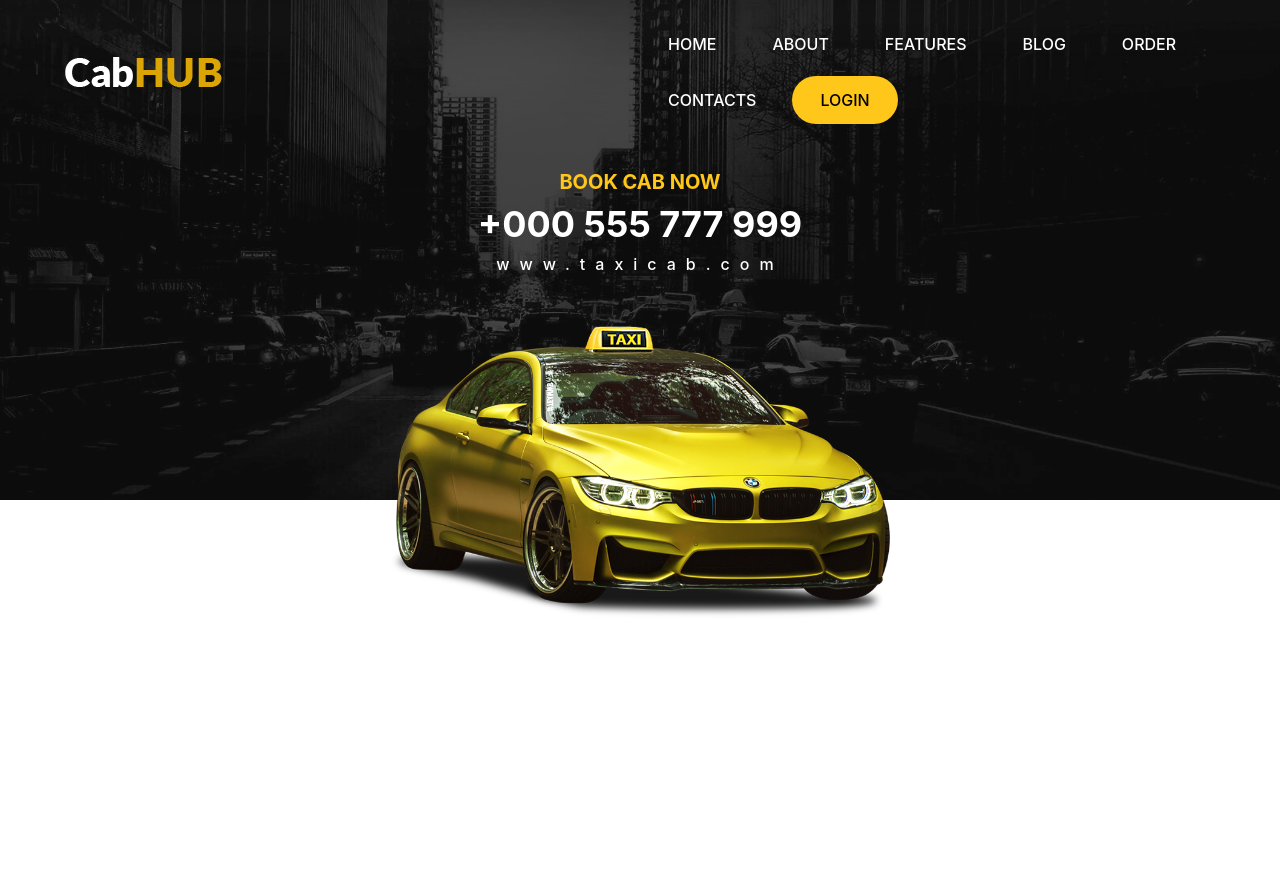
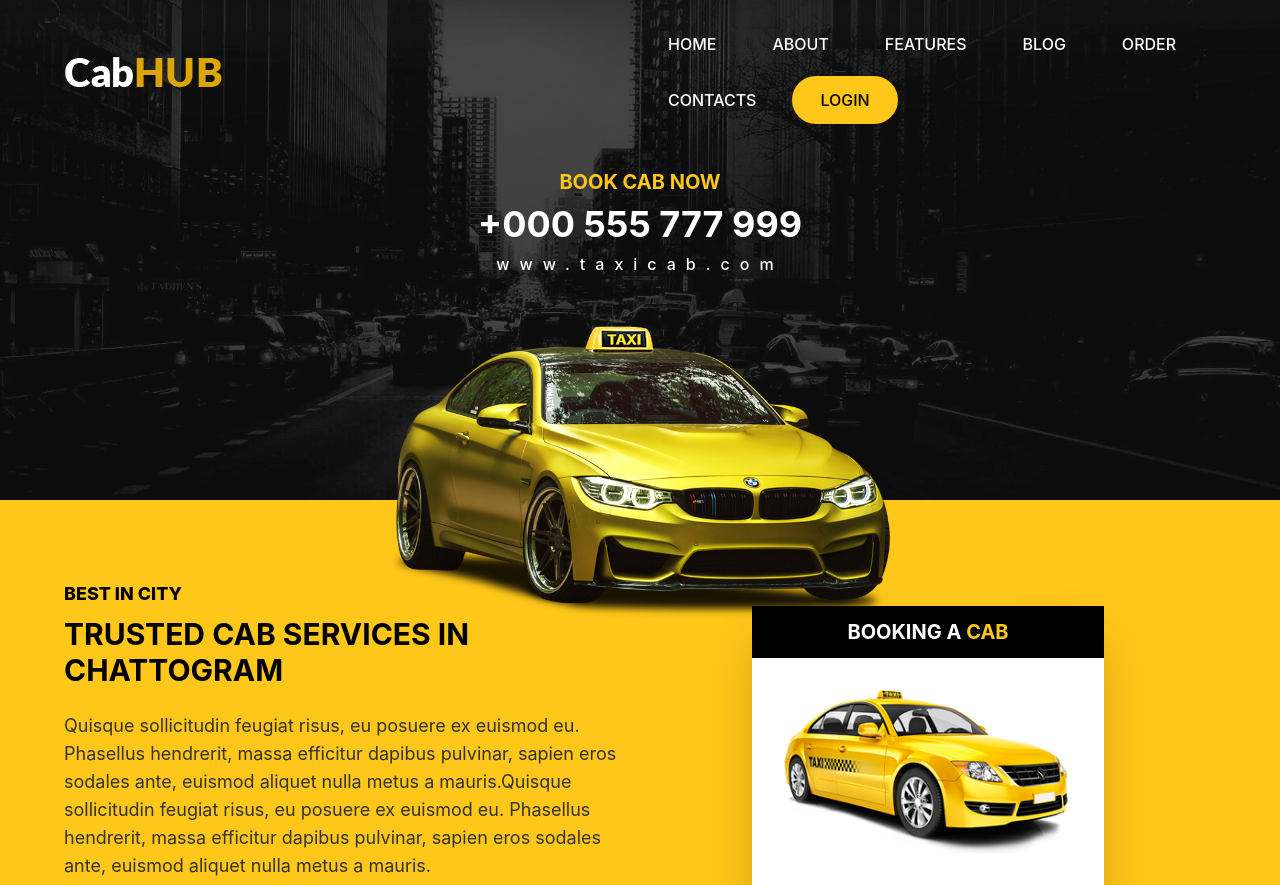
Before and after one commit to Rajebulalam/Taxi-Cab, a React (Create React App) app: page / in a window 1280 px wide. Shown: the top 885 px of the page. Before the commit the page ends 800 px from the top, so only its background shows below. Built offline with nearby package versions, Linux system fonts and the light colour scheme.

Commit message:
Focus Part Designed

```diff
--- /dev/null
+++ b/src/Pages/Home/Focus.js
@@ -0,0 +1,28 @@
+import React from 'react';
+import car from '../../images/car.png'
+
+const Focus = () => {
+    return (
+        <section className='bg-primary py-10 grid grid-cols-1 md:grid-cols-2 px-4 md:px-16'>
+            <div className='pt-10'>
+                <h3 className='font-extrabold text-lg text-black uppercase'>Best In City</h3>
+                <h2 className='text-3xl font-bold text-black uppercase pt-2 p-0 md:pr-6'>Trusted Cab Services In Chattogram</h2>
+                <p className='py-6 text-lg pb-8'>Quisque sollicitudin feugiat risus, eu posuere ex euismod eu. Phasellus hendrerit, massa efficitur dapibus pulvinar, sapien eros sodales ante, euismod aliquet nulla metus a mauris.Quisque sollicitudin feugiat risus, eu posuere ex euismod eu. Phasellus hendrerit, massa efficitur dapibus pulvinar, sapien eros sodales ante, euismod aliquet nulla metus a mauris.</p>
+                <button className='px-6 py-2 rounded-md text-white bg-black btn' type="submit">Read More</button>
+            </div>
+            <div className='flex items-center justify-center pt-10 px-3 md:px-6'>
+                <div className='bg-white w-full md:w-4/6 shadow-2xl'>
+                    <h3 className='bg-black text-white uppercase font-bold text-xl p-3 text-center'>Booking A <span className='text-primary'>Cab</span></h3>
+                    <div className='px-2 py-8'>
+                        <img src={car} alt="car_img" />
+                    </div>
+                    <div className='text-center'>
+                        <button className='px-6 py-2 w-full rounded-none text-white bg-black btn' type="submit">Book Now</button>
+                    </div>
+                </div>
+            </div>
+        </section>
+    );
+};
+
+export default Focus;
--- a/src/Pages/Home/Home.js
+++ b/src/Pages/Home/Home.js
@@ -1,10 +1,12 @@
 import React from 'react';
 import Banner from './Banner';
+import Focus from './Focus';
 
 const Home = () => {
     return (
         <section>
             <Banner></Banner>
+            <Focus></Focus>
         </section>
     );
 };
```
